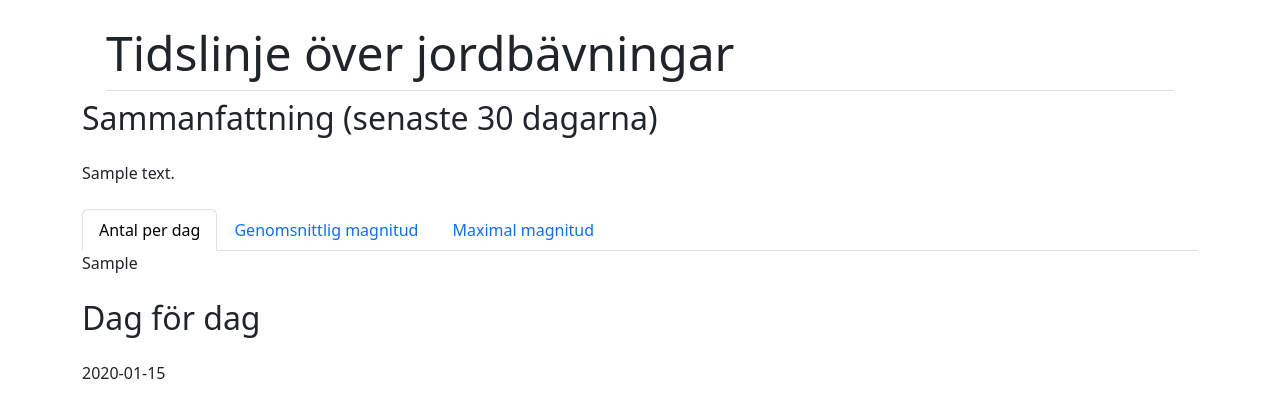
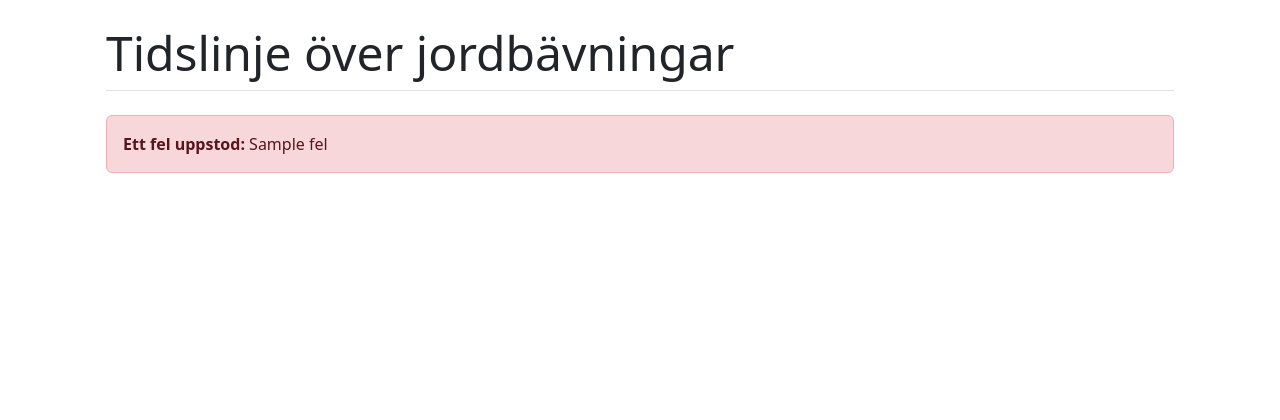
Before and after one commit to EliFromTheNorth/P2-Gruppuppgift, a Flask app: template Templates/timeline.html in a window 1280 px wide. Shown: the part 56-476 px from the top of the page. Run offline with Flask 3, Linux system fonts and the light colour scheme; the template is opened without the code that fills it: most values are stand-ins (such as "Sample title", 1, 10 or a date in 2020).

Commit message:
felhantering

```diff
--- a/Templates/timeline.html
+++ b/Templates/timeline.html
@@ -6,6 +6,11 @@
 
 <h1 class="display-5 mx-4 border-bottom pb-2">Tidslinje över jordbävningar</h1>
 
+{% if fel %}
+    <div class="alert alert-danger mx-4 mt-4" role="alert">
+        <strong>Ett fel uppstod:</strong> {{ fel }}
+    </div>
+{% else %}
     <h2 class="mb-4">Sammanfattning (senaste 30 dagarna)</h2>
     <div class="my-4">
         {{ summary | safe }}
@@ -35,5 +40,7 @@
 
     {{timeline | safe}}
 
+{% endif %}
+
 <script src="https://cdn.jsdelivr.net/npm/bootstrap@5.3.3/dist/js/bootstrap.bundle.min.js"></script>
 {% endblock %}
--- a/app.py
+++ b/app.py
@@ -3,7 +3,6 @@ from processing import process_earthquakes
 import requests
 from datetime import timezone, date, datetime, timedelta
 import plotly.express as px
-# import requests
 from flask import Flask, render_template
 from timeline import timeline_statistics
 from bearbetning import skapa_dataframe
@@ -41,6 +40,18 @@ def error404(error):
 @app.route("/timeline")
 def timeline():
     html, html_2, chart_1, chart_2, chart_3 = timeline_statistics(URL)
+
+    if "<table" not in html:
+        return render_template(
+            "timeline.html",
+            fel=html,
+            html = None,
+            html_2 = None,
+            chart_1 = None,
+            chart_2 = None,
+            chart_3 = None
+        ), 503
+
     return render_template(
         "timeline.html",
         timeline=html,
```
Also changed, not shown: timeline.py (+2 -10 lines). Lines whose indentation alone changed are shown as unchanged.
